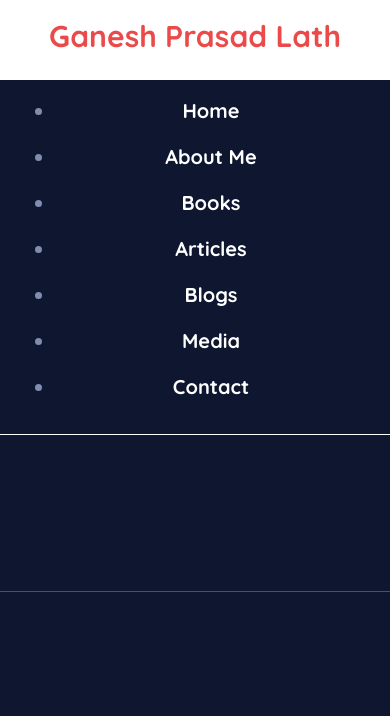
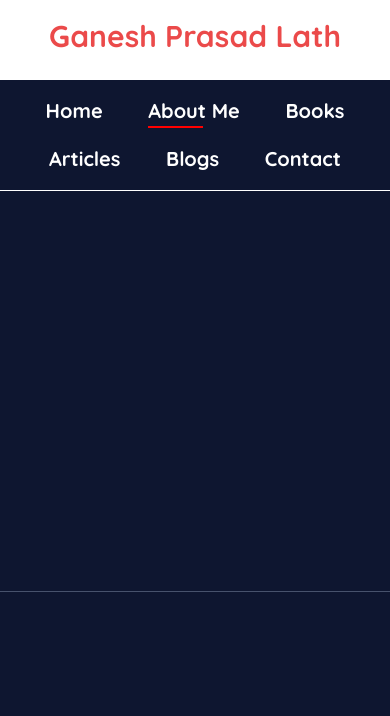
Before and after one commit to Tejendra-Bikram-Karki/Tejendra-Bikram-Karki.github.io, a plain HTML site: page about.html in a window 390 px wide. Shown: the top 716 px of the page. Drawn offline with nearby package versions, Linux system fonts and the light colour scheme.

Commit message:
final responsive

```diff
--- a/about.html
+++ b/about.html
@@ -34,17 +34,18 @@
                 <h2>Ganesh Prasad Lath</h2>
             </div>
             <nav>
-                <div class="nav-links">
+                <div class="nav-links" id="navbar">
                     <!-- <i class="fa fa-times"></i> -->
-                    <ul>
-                        <li class="active"><a href="/">Home</a></li>
-                        <li><a href="about.html">About Me</a></li>
-                        <li><a href="books.html">Books</a></li>
-                        <li><a href="articles.html">Articles</a></li>
-                        <li><a href="blogs.html">Blogs</a></li>
-                        <li><a href="media.html">Media</a></li>
-                        <li><a href="contact.html">Contact</a></li>
-                    </ul>
+                        <a href="javascript:void(0);" class="hamburger" onclick="myFunction()">
+                            <i class="fa fa-bars"></i>
+                        </a>
+                        <a href="/" class="nav-item">Home</a>
+                        <a href="./about.html" class="active nav-item">About Me</a>
+                        <a href="./books.html" class="nav-item">Books</a>
+                        <a href="./articles.html" class="nav-item">Articles</a>
+                        <a href="./blogs.html" class="nav-item">Blogs</a>
+                        <a href="./contact.html" class="nav-item">Contact</a>
+
                 </div>
                 <!-- <i class="fa fa-bars"></i> -->
             </nav>
```
Also changed, not shown: articles.html (+11 -10 lines), blogs.html (+11 -10 lines), books.html (+11 -10 lines), contact.html (+11 -10 lines), index.html (+6 -6 lines).
